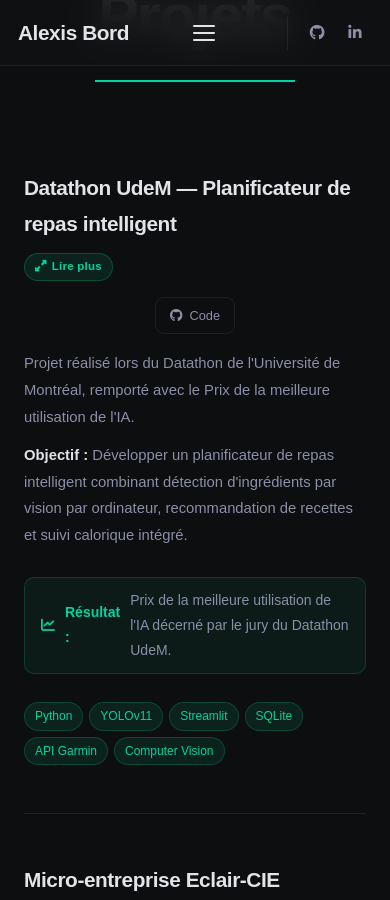
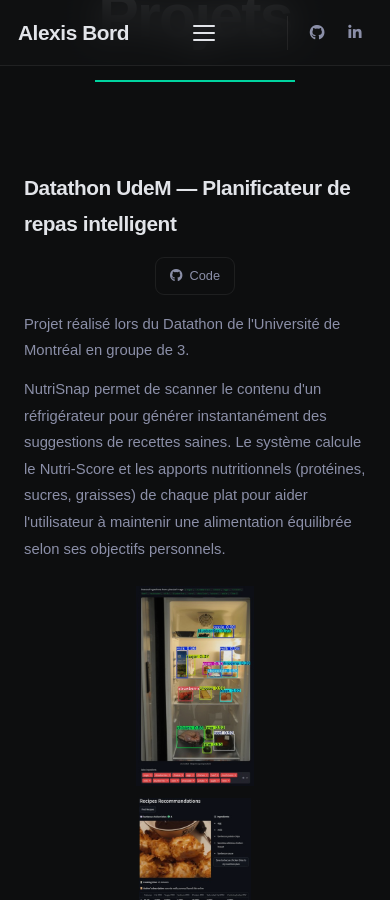
Before and after one commit to alexisbord/portfolio, a Jekyll site: the page built from index.html, in a window 390 px wide and 900 px high, scrolled down 5555 px. Built offline with Jekyll 4.4.1, drawn with Linux system fonts in a browser that asks for light colours; some of the changed text lies outside the part shown.

Commit message:
section projets

```diff
--- a/_data/portfolio.yml
+++ b/_data/portfolio.yml
@@ -36,11 +36,13 @@
     tags: ["SQL", "Excel", "SaaS"]
     details:
       - type: text
-        content: "Au sein de Vinci Cegelec à Puteaux, j'ai réalisé un POC sur la solution SaaS Teepee afin d'automatiser deux processus métiers clés pour l'équipe."
+        content: "Au sein de Cegelec Projets Espace & Hydrogène, j'ai accompagné l'acquisition de la licence SaaS Teepee en pilotant un POC visant à tester le déploiement et à identifier les limites techniques de la solution pour l'automatisation des processus métiers."
       - type: text
-        content: "Premier livrable : un tableau de bord de suivi des candidats, facilitant la visibilité sur l'ensemble du processus de recrutement et permettant aux managers de suivre les candidatures en temps réel."
+        content: "J'ai d'abord répondu à la complexité du suivi des candidatures, avec un processus qui implique des validations croisées entre les RH, la Direction Technique et les opérationnels, en développant un tableau de bord centralisé pour avoir un résumé global clair garantissant la conformité RGPD."
       - type: text
-        content: "Second livrable : un outil de suivi en temps réel des expéditions de matériel vers la Guyane, garantissant une traçabilité complète et réduisant les pertes d'information entre les équipes logistiques."
+        content: "Concernant la logistique, j'ai évalué la faisabilité technique du remplacement d'une base Microsoft Access obsolète par un outil de suivi des expéditions vers la Guyane, testant ainsi les limites de la solution SaaS pour assurer une traçabilité complète."
+      - type: text
+        content: "Cette mission a permis de confirmer la viabilité de l'automatisation, aboutissant à une configuration RH prête pour un test en conditions réelles et à une analyse précise des contraintes de migration pour les flux logistiques."
 education:
   - degree: "Maîtrise en génie informatique, option ingénierie et analytique des données"
     school: "Polytechnique Montréal"
@@ -62,18 +64,46 @@
 
 projects:
   - name: "Datathon UdeM — Planificateur de repas intelligent"
-    context: "Projet réalisé lors du Datathon de l'Université de Montréal, remporté avec le Prix de la meilleure utilisation de l'IA."
-    objective: "Développer un planificateur de repas intelligent combinant détection d'ingrédients par vision par ordinateur, recommandation de recettes et suivi calorique intégré."
-    result: "Prix de la meilleure utilisation de l'IA décerné par le jury du Datathon UdeM."
+    context: "Projet réalisé lors du Datathon de l'Université de Montréal en groupe de 3."
     tags: ["Python", "YOLOv11", "Streamlit", "SQLite", "API Garmin", "Computer Vision"]
     github: "https://github.com/alexisbord/UdeM_Hack"
+    blocks:
+      - type: text
+        content: "NutriSnap permet de scanner le contenu d'un réfrigérateur pour générer instantanément des suggestions de recettes saines. Le système calcule le Nutri-Score et les apports nutritionnels (protéines, sucres, graisses) de chaque plat pour aider l'utilisateur à maintenir une alimentation équilibrée selon ses objectifs personnels."
+      - type: images
+        items:
+          - src: "/assets/img/fridge.jpg"
+            caption: "Détection d'ingrédients par YOLOv11"
+          - src: "/assets/img/recipe.jpg"
+            caption: "Interface de recommandation de recettes et Nutri-Score"
+      - type: text
+        content: "Côté technique, nous avons fine-tuné YOLOv11 sur une base de 30 ingrédients courants pour surpasser les limitations des modèles de zero-shot comme CLIP. Les données sont centralisées dans une base SQLite, permettant de croiser les apports caloriques avec les dépenses sportives récupérées via l'API Garmin."
+      - type: images
+        items:
+          - src: "/assets/img/assistant.jpg"
+            caption: "Assistant IA personnalisé pour le suivi santé"
+          - src: "/assets/img/winner.jpg"
+            caption: "Recommandations nutritionnelles personnalisées"
+      - type: text
+        content: "Le projet intègre également un chatbot agissant comme un coach de santé. En exploitant l'API OpenAI et les données physiologiques de l'utilisateur (poids, âge, activité physique), l'IA génère des programmes d'entraînement et des conseils nutritionnels sur mesure pour soutenir la motivation à long terme. Ce projet nous a permis , remporté avec le Prix de la meilleure utilisation de l'IA."
+
+
+  - name: "IMT Nord Europe — Annotation automatique de données de pollution"
+    context: "Projet de recherche académique réalisé en collaboration avec le Groupe Tera pour corréler événements urbains et qualité de l'air"
+    objective: "Développer un système de vision par ordinateur sur Raspberry Pi pour détecter le trafic routier et synchroniser ces événements avec les mesures de micro-capteurs de pollution PM2.5"
+    result: "Validation d'une méthodologie de fusion de données multi-sources et accueil positif des encadrants pour la pertinence de l'approche en recherche environnementale"
+    context: "Projet de recherche académique réalisé en collaboration avec le Groupe Tera pour corréler événements urbains et qualité de l'air"
+    tags: ["Python", "YOLOv7", "DeepSORT", "Raspberry Pi", "OpenCV", "Pandas", "API Web"]
+    github: "https://github.com/eSaleh/P6_Systeme_annotation_donnees_polution.git"
     details:
       - type: text
-        content: "Dans le cadre du Datathon organisé par l'Université de Montréal, nous avons développé en équipe une application de planification de repas intelligente, récompensée par le prix de la meilleure utilisation de l'IA."
+        content: "Conception d'une architecture embarquée sur Raspberry Pi intégrant le logiciel Motion pour la capture vidéo déclenchée par le mouvement, optimisant ainsi le stockage limité"
       - type: text
-        content: "L'application repose sur trois modules : la détection automatique d'ingrédients via YOLOv11 à partir d'une photo du réfrigérateur, un moteur de recommandation de recettes basé sur les ingrédients détectés, et la synchronisation du suivi calorique avec l'API Garmin."
+        content: "Implémentation d'une chaîne de traitement IA combinant YOLOv7 pour la détection d'objets et DeepSORT pour le suivi temporel, permettant d'identifier les flux de véhicules en temps réel."
       - type: text
-        content: "L'interface a été développée sous Streamlit avec un stockage SQLite pour la persistance des données utilisateur. Le projet a été conçu, développé et présenté en moins de 24 heures."
+        content: "Développement d'un algorithme d'annotation automatique basé sur des critères cinématiques (vitesse, accélération) pour classifier les comportements des véhicules malgré les erreurs de tracking"
+      - type: text
+        content: "Synchronisation temporelle et fusion des flux de données vidéo annotées avec les relevés PM2.5 provenant des API Tera et CozyConnect pour l'analyse de corrélation"
 
   - name: "Micro-entreprise Eclair-CIE"
     context: "Projet entrepreneurial mené en partenariat avec un lycée et une association, visant à accompagner des élèves en bac professionnel dans la création d'une micro-entreprise."
--- a/assets/css/main.scss
+++ b/assets/css/main.scss
@@ -725,19 +725,20 @@
 
 .project__figure {
   overflow: hidden;
-  border: 1px solid var(--border);
-  background: var(--bg-card);
+  // border: 1px solid var(--border);
+  // background: var(--bg-card);
   position: relative;
   cursor: pointer;
 }
 .project__figure img {
-  width: 100%;
-  height: 240px;
+  max-width: 100%;
+  max-height: 100%;
   object-fit: contain;
   transition: transform 0.5s ease, filter 0.4s ease, opacity 0.4s ease;
   filter: brightness(0.9);
   display: block;
-  background: #1a1a1a;
+  background: var(--bg);
+  margin: 0 auto;
 }
 .project__figure:hover img {
   transform: scale(1.04);
@@ -936,16 +937,23 @@
 /* ============================================================
    CLICKABLE CARDS
    ============================================================ */
-.is-clickable {
-  cursor: pointer;
-  transition: border-color var(--transition), transform var(--transition), box-shadow var(--transition);
-}
+// .is-clickable {
+//   cursor: pointer;
+//   transition: border-color var(--transition), transform var(--transition), box-shadow var(--transition);
+// }
 // .timeline__card.is-clickable:hover {
 //   border-color: var(--accent);
 //   transform: translateX(4px);
 //   box-shadow: 0 0 0 1px var(--accent), var(--shadow);
 // }
 
+.is-clickable {
+  cursor: default;   /* ← remplace cursor: pointer */
+}
+
+.card-hint {
+  cursor: pointer;
+}
 .timeline__header-right {
   display: flex;
   flex-direction: column;
@@ -987,6 +995,9 @@
   justify-content: center;
   padding: 20px;
 }
+.modal__images .project__figure {
+  background: none;
+}
 .modal.is-open {
   display: flex;
 }
@@ -1014,6 +1025,7 @@
   position: relative;
   z-index: 1;
   background: #16171a;
+  background: var(--bg);
   border: 1px solid var(--border-hover);
   border-radius: 20px;
   width: 100%;
@@ -1110,6 +1122,9 @@
 .modal__images--1 { grid-template-columns: 1fr; }
 .modal__images--2 { grid-template-columns: 1fr 1fr; }
 .modal__images--3 { grid-template-columns: 1fr 1fr 1fr; }
+.project__images--4 { grid-template-columns: 1fr 1fr; }
+.project__images--5 { grid-template-columns: 1fr 1fr 1fr; }
+.project__images--6 { grid-template-columns: 1fr 1fr 1fr; }
 
 /* Empêche le scroll du body quand modal ouverte */
 body.modal-open { overflow: hidden; }
@@ -1169,3 +1184,33 @@
   color: var(--text-dim);
   border-top: 1px solid var(--border);
 }
+/* ============================================================
+   BLOCS COLONNES PROJETS
+   ============================================================ */
+.project__cols {
+  display: grid;
+  gap: 28px;
+  margin: 20px 0;
+  align-items: center;
+}
+
+.project__col {
+  display: flex;
+  flex-direction: column;
+  gap: 10px;
+  justify-content: center;
+}
+
+.project__col .project__text {
+  margin-bottom: 0;
+}
+
+.project__col .project__figure {
+  margin: 0;
+}
+
+@media (max-width: 768px) {
+  .project__cols {
+    grid-template-columns: 1fr !important;
+  }
+}
--- a/index.html
+++ b/index.html
@@ -201,71 +201,45 @@
     </div>
 
     {% for project in site.data.portfolio.projects %}
-    {% assign proj_id = project.name | slugify %}
-    <article class="project reveal {% if project.details %}is-clickable{% endif %}"
-      {% if project.details %}data-modal="{{ proj_id }}"{% endif %}>
+    <article class="project reveal">
       <div class="project__header">
         <div class="project__title-row">
           <h3 class="project__name">{{ project.name }}</h3>
-          {% if project.details %}<span class="card-hint"><i class="fas fa-expand-alt"></i> Lire plus</span>{% endif %}
         </div>
         <div class="project__links">
-          {% if project.demo %}<a href="{{ project.demo }}" class="btn btn--ghost btn--sm" target="_blank" rel="noopener" onclick="event.stopPropagation()"><i class="fas fa-external-link-alt"></i> Demo</a>{% endif %}
-          {% if project.github %}<a href="{{ project.github }}" class="btn btn--ghost btn--sm" target="_blank" rel="noopener" onclick="event.stopPropagation()"><i class="fab fa-github"></i> Code</a>{% endif %}
+          {% if project.demo %}<a href="{{ project.demo }}" class="btn btn--ghost btn--sm" target="_blank" rel="noopener"><i class="fas fa-external-link-alt"></i> Demo</a>{% endif %}
+          {% if project.github %}<a href="{{ project.github }}" class="btn btn--ghost btn--sm" target="_blank" rel="noopener"><i class="fab fa-github"></i> Code</a>{% endif %}
         </div>
       </div>
+
       {% if project.context %}<p class="project__text">{{ project.context }}</p>{% endif %}
       {% if project.objective %}<p class="project__text"><strong>Objectif :</strong> {{ project.objective }}</p>{% endif %}
-      {% if project.images %}
-      <div class="project__images project__images--{{ project.images | size }}">
-        {% for img in project.images %}
-        <figure class="project__figure">
-          <img src="{{ img.src | replace: 'assets/css', 'assets/img' }}" alt="{{ img.alt }}" loading="lazy">
-          {% if img.alt %}<figcaption>{{ img.alt }}</figcaption>{% endif %}
-        </figure>
+
+      {% if project.blocks %}
+        {% for block in project.blocks %}
+          {% if block.type == "text" %}
+          <p class="project__text">{{ block.content }}</p>
+          {% elsif block.type == "images" %}
+          <div class="project__images project__images--{{ block.items | size }}">
+            {% for img in block.items %}
+            <figure class="project__figure">
+              <img src="{{ img.src }}" alt="{{ img.alt }}" loading="lazy">
+              {% if img.caption %}<figcaption>{{ img.caption }}</figcaption>{% endif %}
+            </figure>
+            {% endfor %}
+          </div>
+          {% endif %}
         {% endfor %}
-      </div>
       {% endif %}
+
       {% if project.result %}
       <p class="project__text project__text--result"><i class="fas fa-chart-line"></i> <strong>Résultat :</strong> {{ project.result }}</p>
       {% endif %}
+
       <div class="tags">
         {% for tag in project.tags %}<span class="tag">{{ tag }}</span>{% endfor %}
       </div>
     </article>
-
-    {% if project.details %}
-    <div class="modal" id="modal-{{ proj_id }}" role="dialog" aria-modal="true">
-      <div class="modal__backdrop"></div>
-      <div class="modal__box">
-        <div class="modal__header">
-          <div>
-            <h2 class="modal__title">{{ project.name }}</h2>
-            <p class="modal__sub">
-              {% for tag in project.tags %}<span class="tag">{{ tag }}</span> {% endfor %}
-            </p>
-          </div>
-          <button class="modal__close" aria-label="Fermer"><i class="fas fa-times"></i></button>
-        </div>
-        <div class="modal__body">
-          {% for block in project.details %}
-            {% if block.type == "text" %}
-            <p class="modal__text">{{ block.content }}</p>
-            {% elsif block.type == "images" %}
-            <div class="modal__images modal__images--{{ block.items | size }}">
-              {% for img in block.items %}
-              <figure class="project__figure">
-                <img src="{{ img.src | replace: 'assets/css', 'assets/img' }}" alt="{{ img.alt }}" loading="lazy">
-                {% if img.caption %}<figcaption>{{ img.caption }}</figcaption>{% endif %}
-              </figure>
-              {% endfor %}
-            </div>
-            {% endif %}
-          {% endfor %}
-        </div>
-      </div>
-    </div>
-    {% endif %}
     {% endfor %}
   </div>
 </section>
```
Also changed, not shown: assets/img/assistant.jpg (added), assets/img/banc.png, assets/img/fridge.jpg (added), assets/img/recipe.jpg (added), 10 other files.
